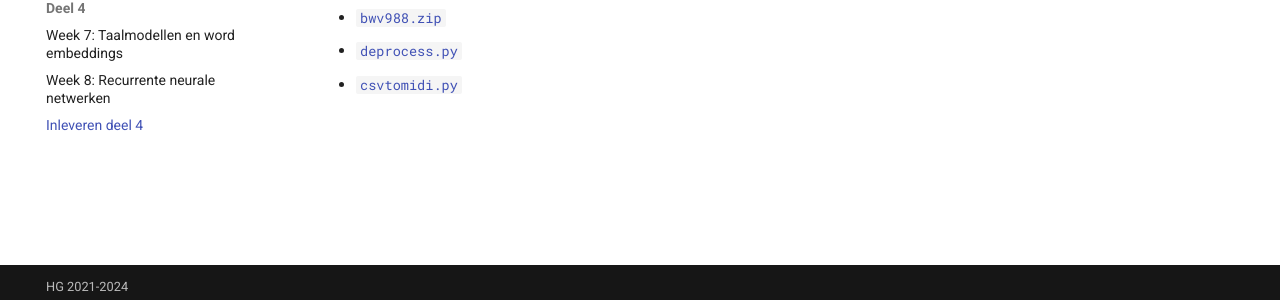
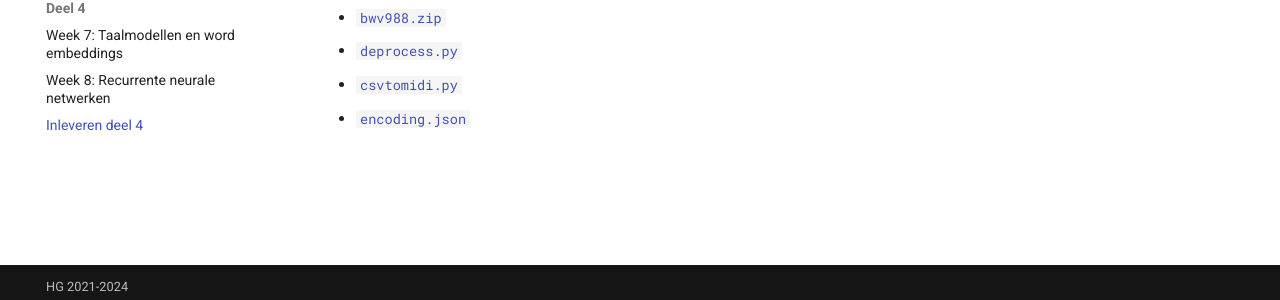
Before and after one commit to hanze-hbo-ict/Machine-Learning, an MkDocs documentation site: the page built from docs/deel4/inleveren.md, in a window 1280 px wide. Shown: the part 570-870 px from the top of the page. Built offline with MkDocs 1.6.1 and Material for MkDocs 9.7.7, drawn with Linux system fonts in a browser that asks for light colours.

Commit message:
encodings vergeten toe te voegen - nu wel.

```diff
--- a/docs/deel4/inleveren.md
+++ b/docs/deel4/inleveren.md
@@ -15,3 +15,4 @@
     * [`bwv988.zip`](opgaven/data/bwv988.zip)
     * [`deprocess.py`](opgaven/deprocess.py)
     * [`csvtomidi.py`](opgaven/csvtomidi.py)
+    * [`encoding.json`](opgaven/encoding.json)
--- /dev/null
+++ b/docs/deel4/opgaven/encoding.json
@@ -0,0 +1 @@
+{"21": "0", "22": "1", "23": "2", "24": "3", "25": "4", "26": "5", "27": "6", "28": "7", "29": "8", "30": "9", "31": "a", "32": "b", "33": "c", "34": "d", "35": "e", "36": "f", "37": "g", "38": "h", "39": "i", "40": "j", "41": "k", "42": "l", "43": "m", "44": "n", "45": "o", "46": "p", "47": "q", "48": "r", "49": "s", "50": "t", "51": "u", "52": "v", "53": "w", "54": "x", "55": "y", "56": "z", "57": "A", "58": "B", "59": "C", "60": "D", "61": "E", "62": "F", "63": "G", "64": "H", "65": "I", "66": "J", "67": "K", "68": "L", "69": "M", "70": "N", "71": "O", "72": "P", "73": "Q", "74": "R", "75": "S", "76": "T", "77": "U", "78": "V", "79": "W", "80": "X", "81": "Y", "82": "Z", "83": "!", "84": "#", "85": "$", "86": "%", "87": "&", "88": "(", "89": ")", "90": "*", "91": "+", "92": ",", "93": "-", "94": ".", "95": "/", "96": ":", "97": ";", "98": "<", "99": "=", "100": ">", "101": "?", "102": "@", "103": "[", "104": "]", "105": "^", "106": "_", "107": "`", "108": "{"}
```
Also changed, not shown: docs/deel3/opgaven/opgave3-2.ipynb.
